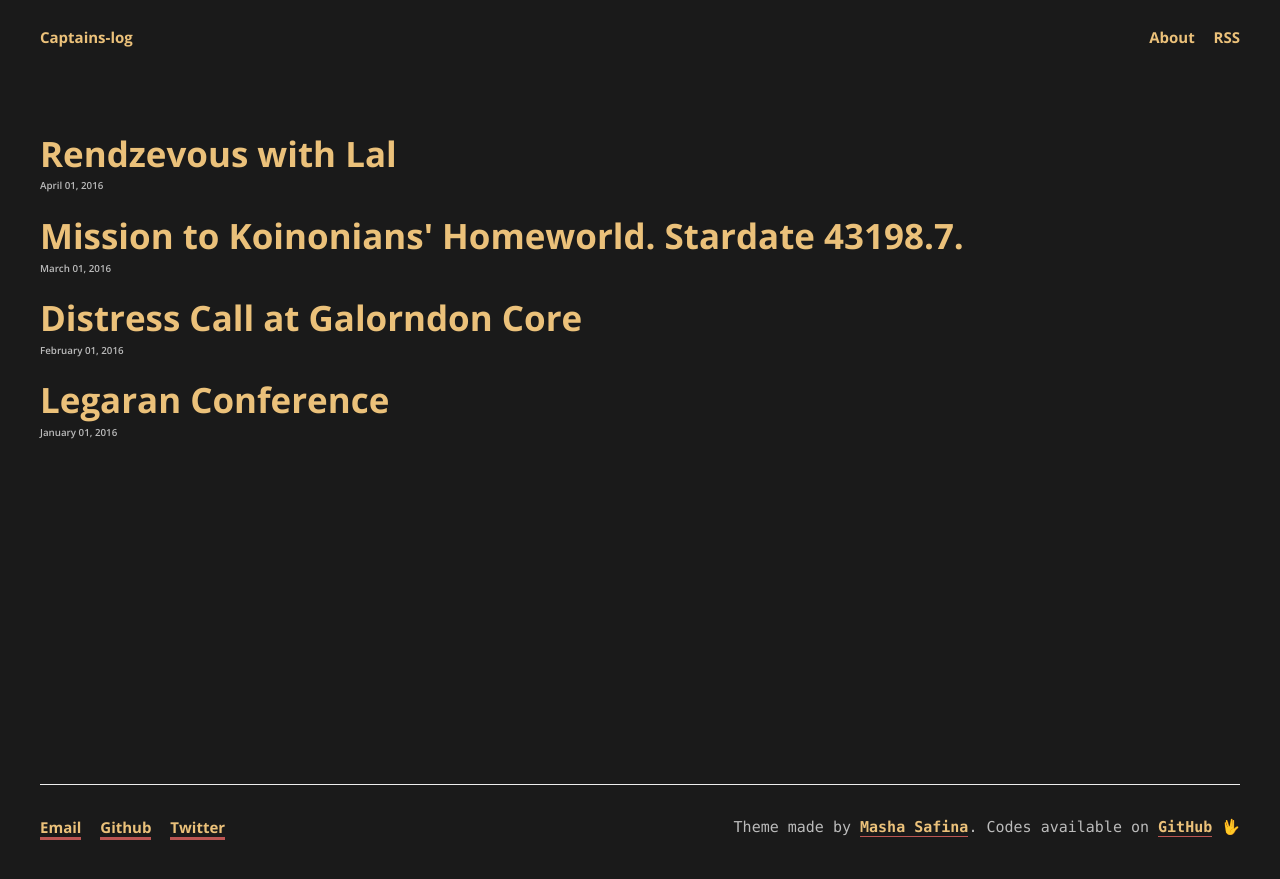
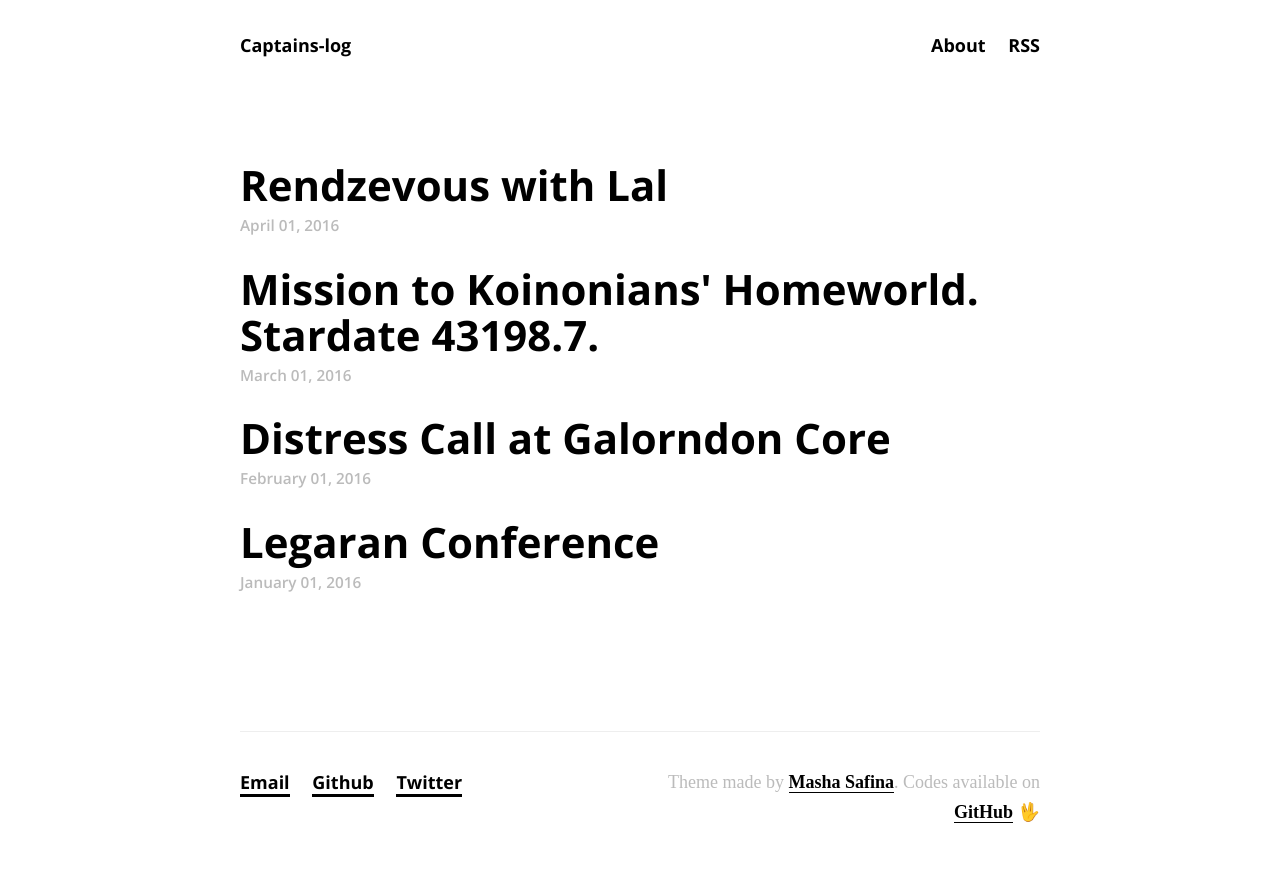
Before and after one commit to mashlo/captains-log, a Jekyll site: the page built from index.html, in a window 1280 px wide. Shown: the top 879 px of the page. Built offline with Jekyll 4.4.1, drawn with Linux system fonts in a browser that asks for light colours; some web fonts are replaced.

Commit message:
reset default theme

```diff
--- a/css/main.scss
+++ b/css/main.scss
@@ -10,8 +10,7 @@
 */
 
 // theme variables go first
-//@import 'themes/default';
-@import 'themes/afterglow-term';
+@import 'themes/default';
 
 @import 'reset';
 
```
